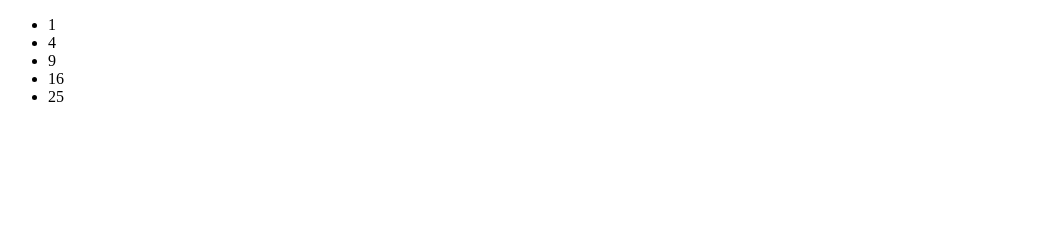
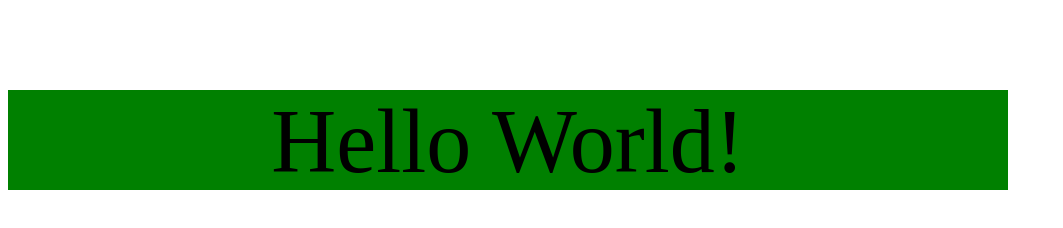
Before and after one commit to Vica-lab-dev/JavaScript, a plain HTML site: page #11 - Functions/extraExercise.html in a window 1280 px wide. Shown: the whole page, without its empty margins (0-1063 px from the left). Drawn offline with Linux system fonts and the light colour scheme.

Commit message:
feat: add addBox function to dynamically create a styled div with centered text

```diff
--- a/#11 - Functions/extraExercise.html
+++ b/#11 - Functions/extraExercise.html
@@ -6,6 +6,6 @@
     </head>
     <body>
         <div id="container"></div>
-        <script src="extraExercise13.js"></script>
+        <script src="extraExercise14.js"></script>
     </body>
 </html>
--- /dev/null
+++ b/#11 - Functions/extraExercise14.js
@@ -0,0 +1,20 @@
+let div = document.querySelector("#container");
+
+function addBox(text, color)
+{
+    let boxDiv = document.createElement("div");
+    let paragraph = document.createElement("p");
+
+    paragraph.textContent = text;
+    paragraph.style.fontSize = "90px";
+    paragraph.style.textAlign = "center";
+    boxDiv.appendChild(paragraph);
+
+    boxDiv.style.width = "1000px";
+    boxDiv.style.height = "100px";
+    boxDiv.style.backgroundColor = color;
+
+    div.appendChild(boxDiv);
+}
+
+addBox("Hello World!", "green");
```
